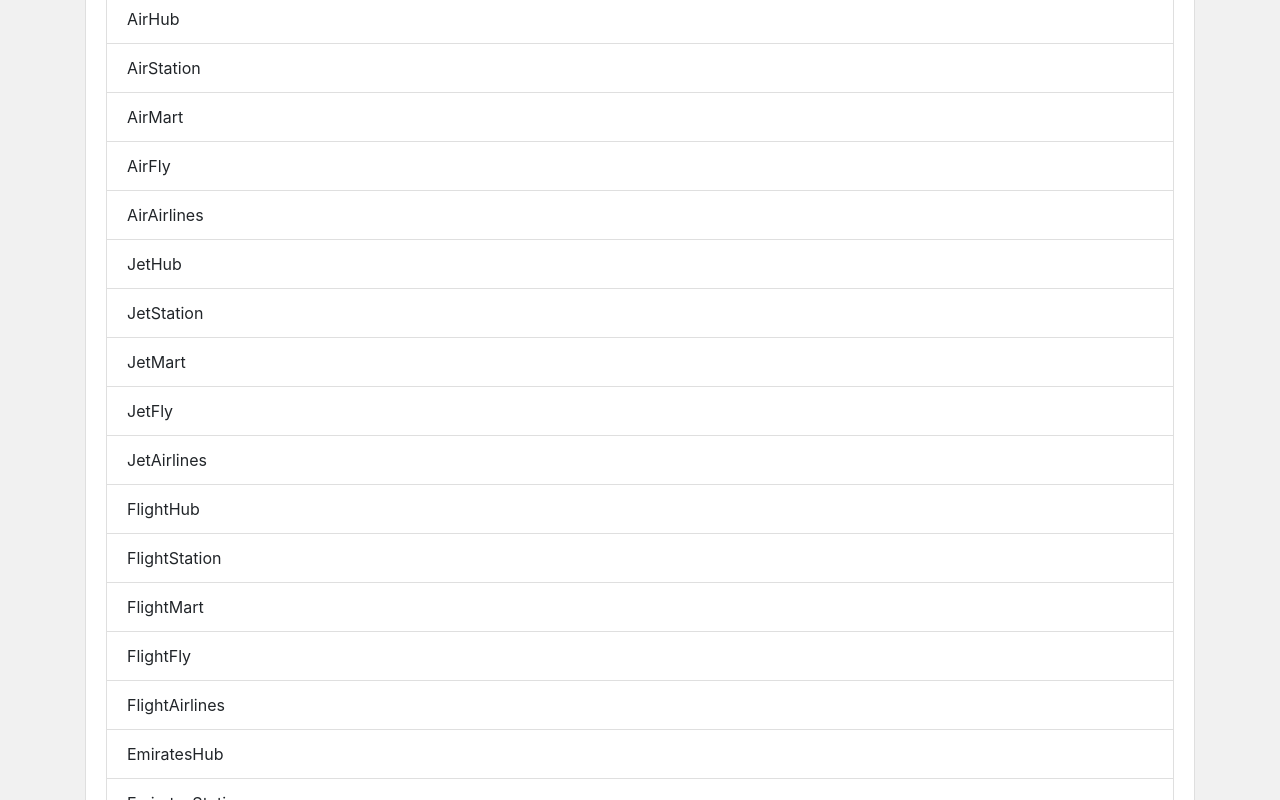
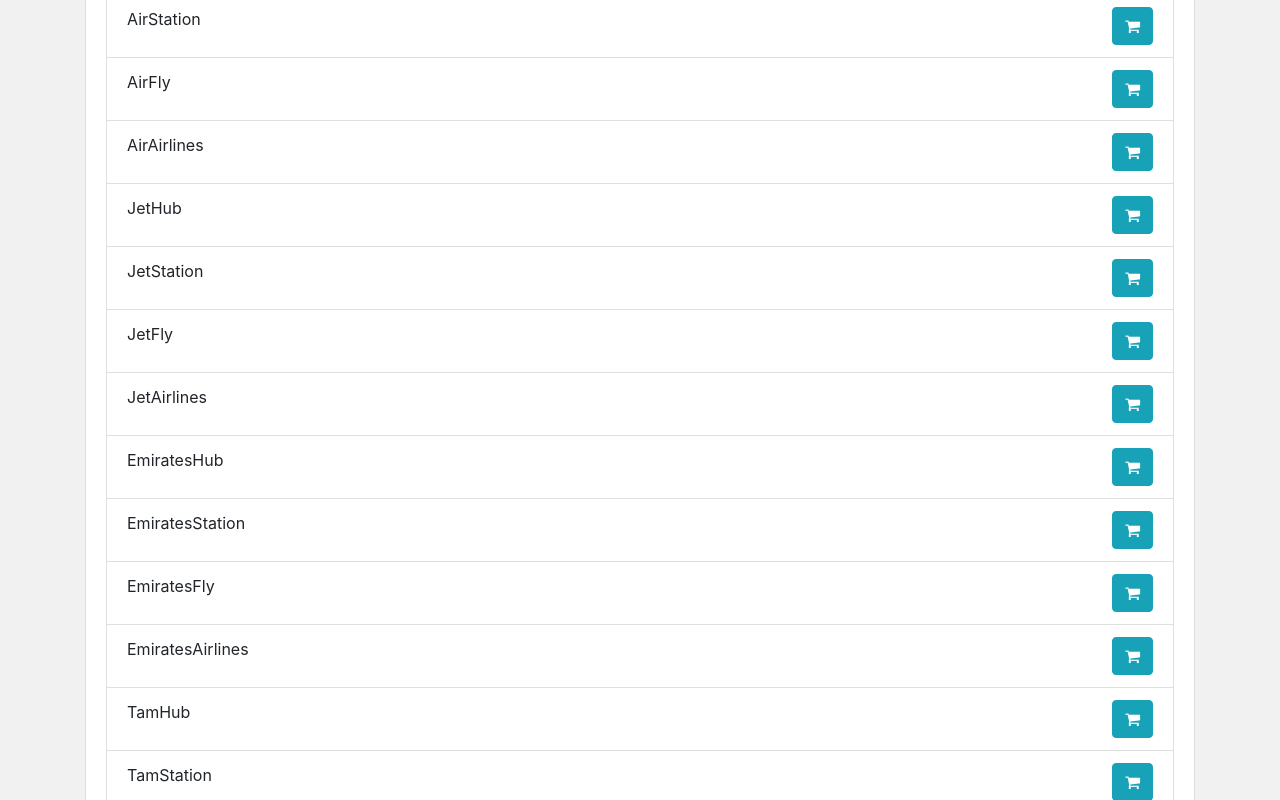
Before and after one commit to igooruh/fullstack-vue-graphql-node, a Vue app: page / in a window 1280 px wide. Shown: the part 680-1480 px from the top of the page. Built offline with nearby package versions, Linux system fonts and the light colour scheme.

Commit message:
Task 00014 - Ajust line prefix. Creates button redirect hostgator. Ajust of functions

```diff
--- a/src/App.vue
+++ b/src/App.vue
@@ -33,7 +33,7 @@
 							<div class="input-group">
 								<input class="form-control" type="text" v-model="prefix" v-on:keyup.enter="addPrefixes(prefix)" placeholder="Digite o prefixo " />
 								<div class="input-group-append">
-									<button title="Incluir prefixo" class="btn btn-info" v-on:click="addSufixes(prefix)">
+									<button title="Incluir prefixo" class="btn btn-info" v-on:click="addPrefixes(prefix)">
 										<span class="fa fa-plus"></span>
 									</button>
 								</div>
@@ -78,8 +78,17 @@
 			<div class="card">
 				<div class="card-body">
 					<ul class="list-group">
-						<li class="list-group-item" v-for="domain in domains" v-bind:key="domain">
-							{{ domain }}
+						<li class="list-group-item" v-for="domain in domains" v-bind:key="domain.name">
+							<div class="row">
+								<div class="col-md">
+									{{ domain.name }}
+								</div>
+								<div class="col-md text-right">
+									<a class="btn btn-info" v-bind:href="domain.checkout" target="_blank">
+										<span class="fa fa-shopping-cart"></span>
+									</a>
+								</div>
+							</div>
 						</li>
 					</ul>
 				</div>
@@ -92,6 +101,7 @@
 </template>
 
 <script>
+'use strict';
 import 'bootstrap/dist/css/bootstrap.css';
 import 'font-awesome/css/font-awesome.css';
 
@@ -101,14 +111,8 @@
 		return {
 			prefix: '',
 			sufix: '',
-			prefixes: ['Air', 'Jet', 'Flight', 'Emirates', 'Tam'],
-			sufixes: ['Hub', 'Station', 'Mart', 'Fly', 'Airlines'],
-			domains: ['AirHub',	'AirStation', 'AirMart', 'AirFly', 'AirAirlines',
-				'JetHub', 'JetStation', 'JetMart', 'JetFly', 'JetAirlines',
-				'FlightHub', 'FlightStation','FlightMart', 'FlightFly', 'FlightAirlines',
-				'EmiratesHub', 'EmiratesStation', 'EmiratesMart', 'EmiratesFly', 'EmiratesAirlines',
-				'TamHub', 'TamStation',	'TamMart', 'TamFly', 'TamAirlines'
-			],
+			prefixes: ['Air', 'Jet', 'Emirates', 'Tam'],
+			sufixes: ['Hub', 'Station', 'Fly', 'Airlines'],
 		};
 	},
 
@@ -116,34 +120,45 @@
 		addPrefixes(prefix) {
 			this.prefixes.push(prefix);
 			this.prefix = '';
-			this.generate();
 		},
 
 		deletePrefix(prefix) {
 			this.prefixes.splice(this.prefixes.indexOf(prefix), 1);
-			this.generate();
 		},
 
 		addSufixes(sufix) {
 			this.sufixes.push(sufix);
 			this.sufix = '';
-			this.generate();
 		},
 
 		deleteSufix(sufix) {
 			this.sufixes.splice(this.sufixes.indexOf(sufix), 1);
-			this.generate();
 		},
+	},
 
-		generate() {
-			this.domains = [];
+	computed: {
+		domains() {
+			const domains = [];
 			for(const prefix of this.prefixes) {
 				for(const sufix of this.sufixes) {
-					this.domains.push(prefix + sufix);
+					const name = prefix + sufix;
+					const URL = name.toLowerCase();
+					const checkout = `https://checkout.hostgator.com.br/?a=add&sld=${URL}&tld=.com`;
+					domains.push({
+						name,
+						checkout
+					});
 				}
 			}
+			return domains;
 		}
-	}
+	},
+
+	// Lifecycle component
+	// A resolution to list
+	/* created() {
+		this.domains = this.generate();
+	} */
 };
 </script>
 
```
